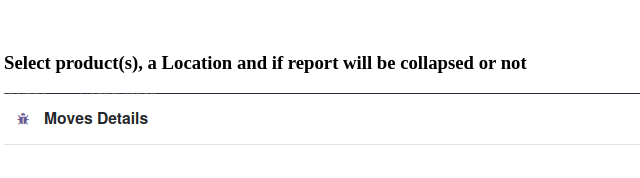
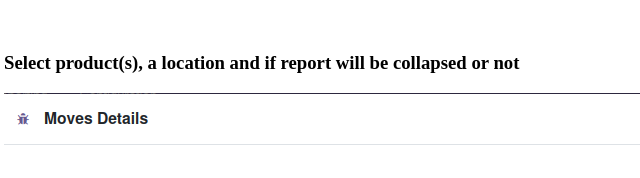
Before and after one commit to dimemajor/odoo-product-movement-report, a plain HTML site: page custom_moves_report/static/description/index.html in a window 1280 px wide. Shown: the part 359-537 px from the top of the page, 4-644 px from the left. Drawn offline with Linux system fonts and the light colour scheme.

Commit message:
adjusted index.html

```diff
--- a/custom_moves_report/static/description/index.html
+++ b/custom_moves_report/static/description/index.html
@@ -17,7 +17,7 @@
 <br/>
 <section class="oe_container">
     <div class="oe_row oe_spaced">
-        <h3>Select product(s), a Location and if report will be collapsed or not</h3>
+        <h3>Select product(s), a location and if report will be collapsed or not</h3>
         <div class="oe_demo oe_picture oe_screenshot">
             <img src="wizard.png">
         </div>
@@ -36,5 +36,4 @@
         <h3>Expanded</h3>
         <img src="expanded.png">
     </div>
-
 </section>
```
